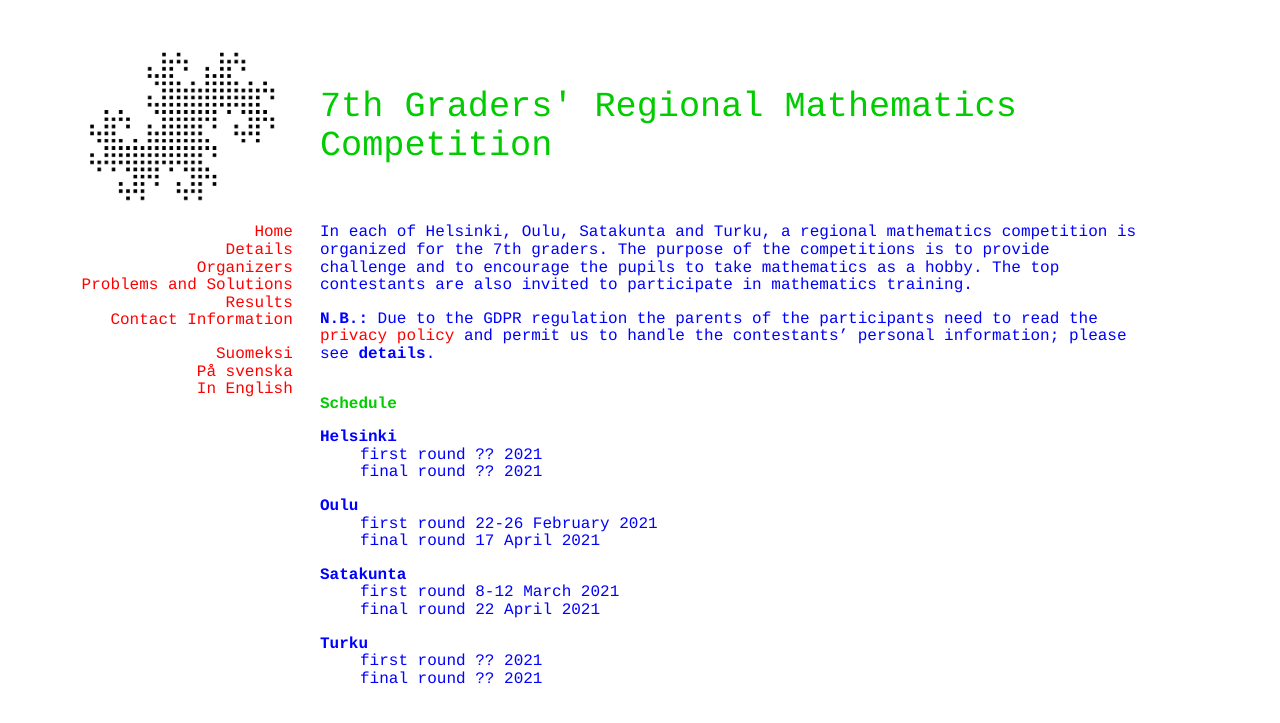
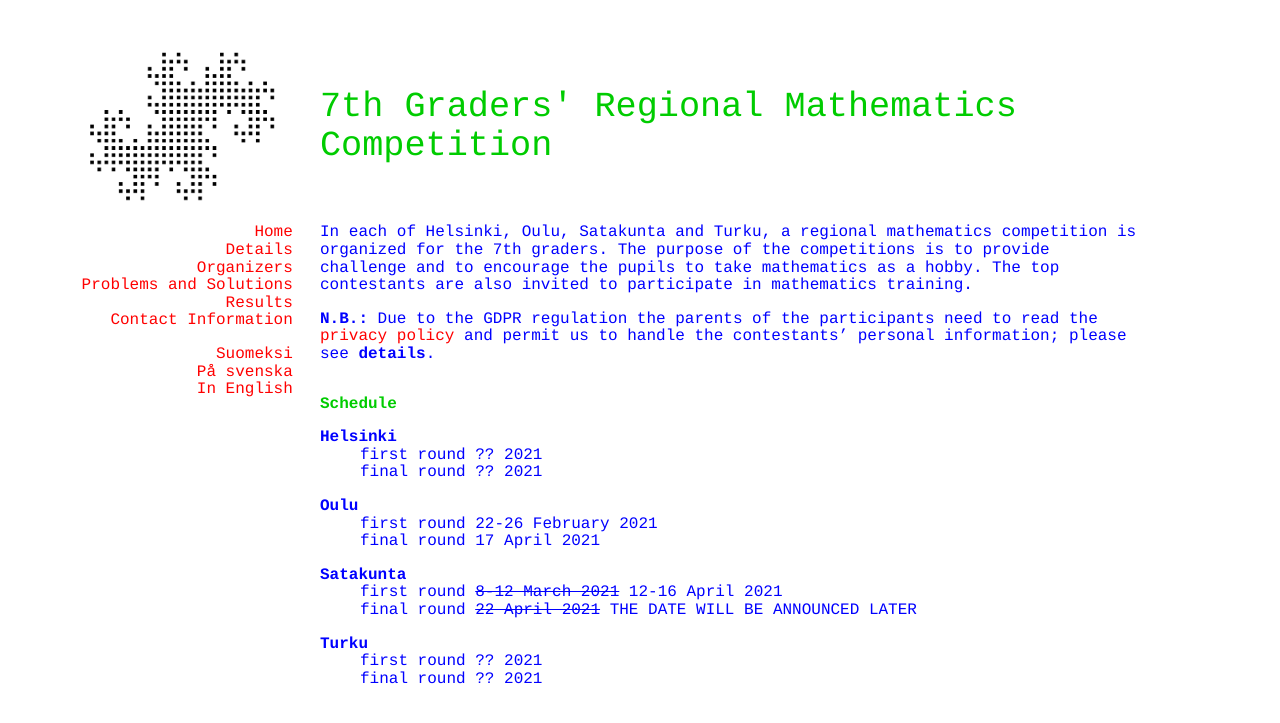
Before and after one commit to matematiikkakilpailut/matematiikkakilpailut.github.io, a Jekyll site: the page built from seiskat/en/index.html, in a window 1280 px wide. Shown: the top 723 px of the page. Built offline with Jekyll 4.4.1, drawn with Linux system fonts in a browser that asks for light colours.

Commit message:
Update index.html
Satakunta kisa

```diff
--- a/seiskat/en/index.html
+++ b/seiskat/en/index.html
@@ -22,8 +22,8 @@
   <dd>first round 22-26 February 2021</dd>
   <dd>final round 17 April 2021</dd>
   <dt>Satakunta</dt>
-  <dd>first round 8-12 March 2021</dd>
-  <dd>final round 22 April 2021</dd>
+  <dd>first round <strike> 8-12 March 2021</strike> 12-16 April 2021</dd>
+  <dd>final round <strike>22 April 2021</strike> THE DATE WILL BE ANNOUNCED LATER</dd>
   <dt>Turku</dt>
   <dd>first round ?? 2021</dd>
   <dd>final round ?? 2021</dd>
```
